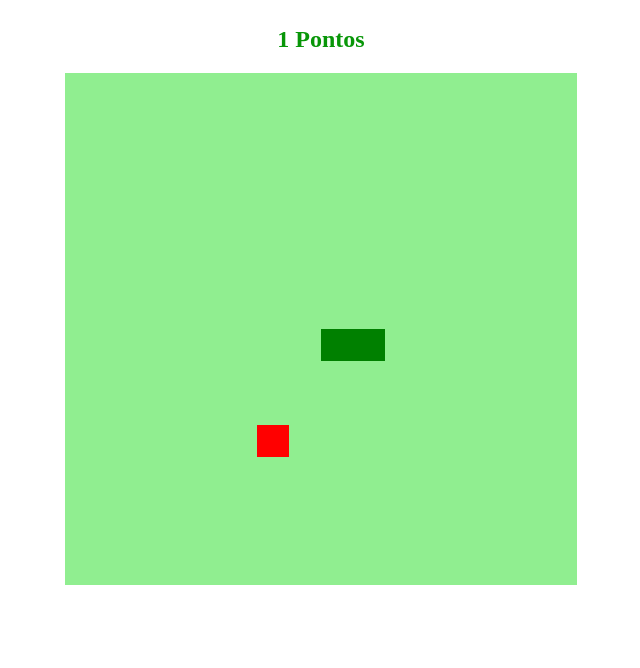
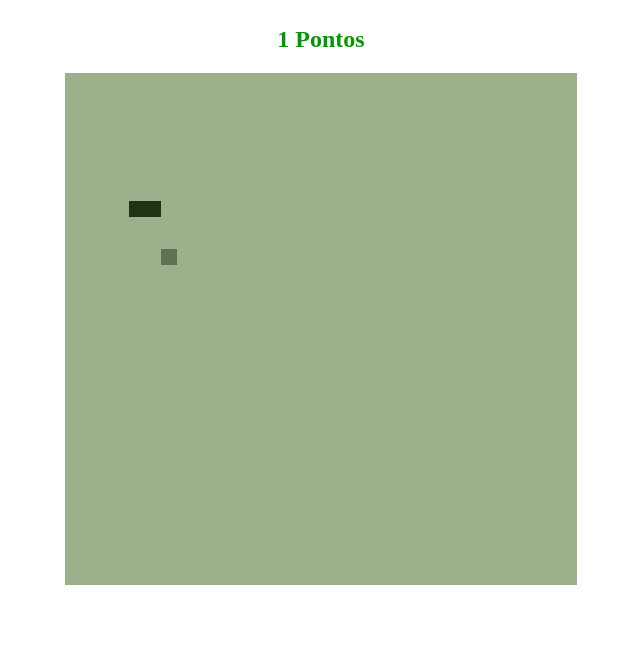
Before and after one commit to vicospacorum/snafu, a plain HTML site: page index.html in a window 1280 px wide. Shown: the part 132-800 px from the top of the page, without its empty margins (319-959 px from the left). Drawn offline with Linux system fonts and the light colour scheme.

Commit message:
Mudanças estéticas

```diff
--- a/index.html
+++ b/index.html
@@ -5,14 +5,17 @@
         <meta name="viewport" content="width=device-width, initial-scale=1.0">
         <meta http-equiv="X-UA-Compatible" content="ie=edge">
 
+        <link rel="shortcut icon" href="img/favicon.ico" type="image/x-icon">
+        <link rel="icon" href="img/favicon.ico" type="image/x-icon">
+
+        <title>SNAFU - The Snake Game</title>
+
         <link rel="stylesheet" href="style.css">
 
         <script defer src="./script.js"></script>
-
-        <title>Snake Game</title>
     </head>
     <body>
-        <h1>SNAKE GAME!</h1>
+        <h1>SNAFU</h1>
         <div id="placar">
             <div id="score"></div>
         </div>
--- a/script.js
+++ b/script.js
@@ -1,6 +1,8 @@
 let canvas = document.getElementById("snake");
 let context = canvas.getContext("2d");
-let box = 32;
+let box = 16;
+let arenaSide = 512;
+let arenaPixels = arenaSide / box;
 let snake = [];
 let score;
 
@@ -17,19 +19,19 @@ let food = {
 }
 
 function criarBG() {
-    context.fillStyle = "lightgreen";
-    context.fillRect(0, 0, 16 * box, 16 * box);
+    context.fillStyle = "#9db08c";
+    context.fillRect(0, 0, arenaPixels * box, arenaPixels * box);
 }
 
 function criarCobrinha() {
     for(i=0; i < snake.length; i++) {
-        context.fillStyle = "green";
+        context.fillStyle = "#233312";
         context.fillRect(snake[i].x, snake[i].y, box, box);
     }
 }
 
 function drawFood() {
-    context.fillStyle = "red";
+    context.fillStyle = "#607350";
     context.fillRect(food.x, food.y, box, box);
 }
 
@@ -45,10 +47,10 @@ function update(event) {
 score = 0;
 function iniciarJogo() {
     // Cria o efeito Pac-Man
-    if (snake[0].x > 15 * box && direction == "right") snake[0].x = 0;
-    if (snake[0].x < 0 && direction == "left") snake[0].x = 16 * box;
-    if (snake[0].y > 15 * box && direction == "down") snake[0].y = 0;
-    if (snake[0].y < 0 && direction == "up") snake[0].y = 16 * box;
+    if (snake[0].x > (arenaPixels -1) * box && direction == "right") snake[0].x = 0;
+    if (snake[0].x < 0 && direction == "left") snake[0].x = arenaPixels * box;
+    if (snake[0].y > (arenaPixels - 1) * box && direction == "down") snake[0].y = 0;
+    if (snake[0].y < 0 && direction == "up") snake[0].y = arenaPixels * box;
 
     // Cria a condição de Fim de Jogo caso a Cobrinha choque-se contra si mesma
     for (i = 1; i < snake.length; i++) {
@@ -94,4 +96,4 @@ function iniciarJogo() {
     document.getElementById('score').innerHTML = "<h2>" + score + " Pontos</h2>";
 }
 
-let jogo = setInterval(iniciarJogo, 100);
+let jogo = setInterval(iniciarJogo, 80);
```
Also changed, not shown: img/favicon.ico (added), referencias/nokia.png (added), referencias/snafu-snakes.gif (added), 2 other files.
